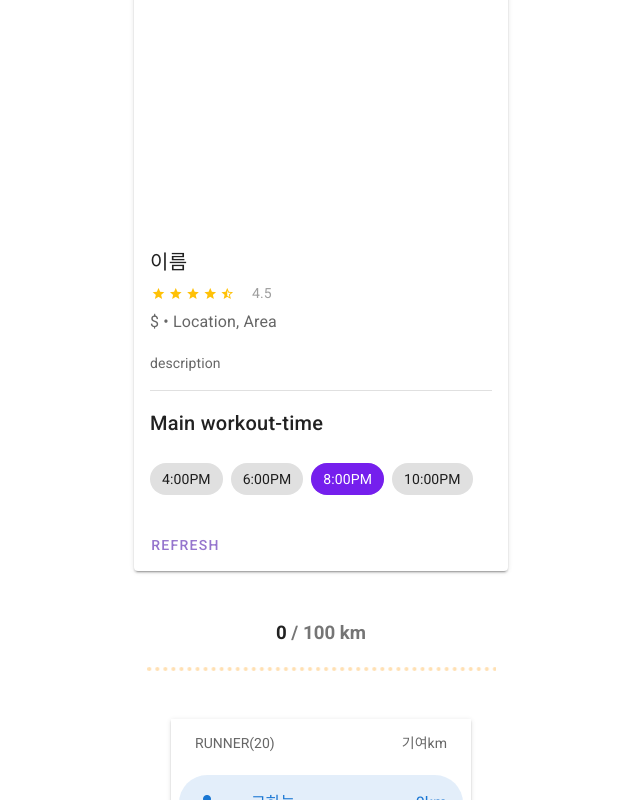
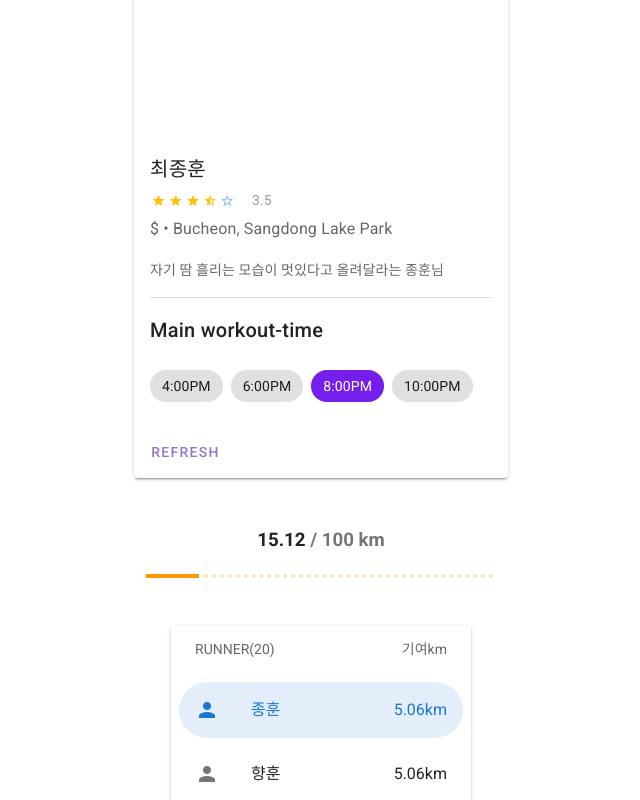
Before and after one commit to 3dayc/vue-running, a Vue app: page / in a window 1280 px wide. Shown: the part 340-1140 px from the top of the page, without its empty margins (319-959 px from the left). Built offline with nearby package versions, Linux system fonts and the light colour scheme.

Commit message:
기록 첫번째

```diff
--- a/src/components/Card.vue
+++ b/src/components/Card.vue
@@ -8,14 +8,14 @@
       ></v-progress-linear>
     </template>
 
-    <v-img height="100%" src="../assets/3dayc.png"></v-img>
+    <v-img height="100%" src="../assets/jonghoon.png"></v-img>
 
-    <v-card-title>이름</v-card-title>
+    <v-card-title>최종훈</v-card-title>
 
     <v-card-text>
       <v-row align="center" class="mx-0">
         <v-rating
-          :value="4.5"
+          :value="3.5"
           color="amber"
           dense
           half-increments
@@ -24,16 +24,16 @@
         ></v-rating>
 
         <div class="grey--text ms-4">
-          4.5
+          3.5
         </div>
       </v-row>
 
       <div class="my-4 text-subtitle-1">
-        $ • Location, Area
+        $ • Bucheon, Sangdong Lake Park
       </div>
 
       <div>
-        description
+        자기 땀 흘리는 모습이 멋있다고 올려달라는 종훈님
       </div>
     </v-card-text>
 
--- a/src/components/List.vue
+++ b/src/components/List.vue
@@ -40,9 +40,10 @@ export default {
   data: () => ({
     selectedItem: 0,
     items: [
+      { text: "종훈", icon: "mdi-account", km: 5.06 },
+      { text: "향훈", icon: "mdi-account", km: 5.06 },
+      { text: "홍이", icon: "mdi-account", km: 5 },
       { text: "고하늘", icon: "mdi-account", km: 0 },
-      { text: "홍이", icon: "mdi-account", km: 0 },
-      { text: "향훈", icon: "mdi-account", km: 0 },
       { text: "진혁", icon: "mdi-account", km: 0 },
       { text: "박일광선", icon: "mdi-account", km: 0 },
       { text: "성현", icon: "mdi-account", km: 0 },
@@ -54,7 +55,6 @@ export default {
       { text: "인우", icon: "mdi-account", km: 0 },
       { text: "임연주", icon: "mdi-account", km: 0 },
       { text: "전윤지", icon: "mdi-account", km: 0 },
-      { text: "종훈", icon: "mdi-account", km: 0 },
       { text: "주미", icon: "mdi-account", km: 0 },
       { text: "지원", icon: "mdi-account", km: 0 },
       { text: "진수", icon: "mdi-account", km: 0 },
```
Also changed, not shown: src/assets/jonghoon.png (added).
